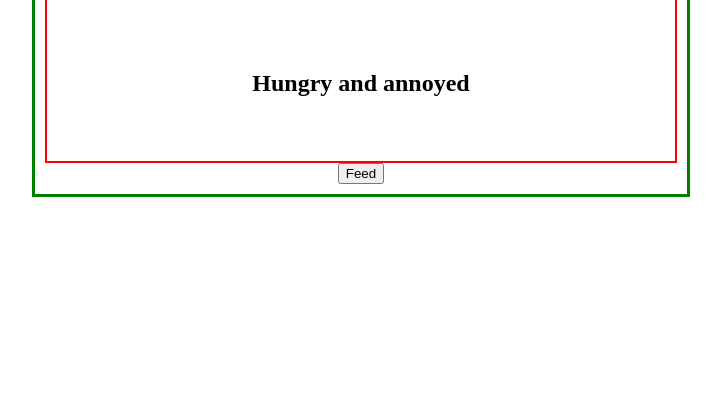
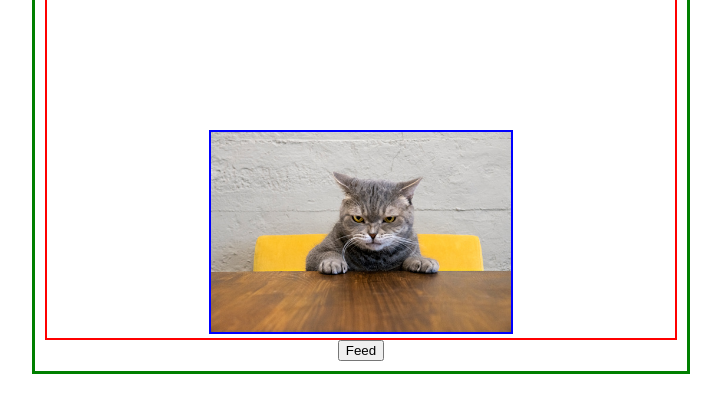
Before and after one commit to kevindabhi/cat-game, a plain HTML site: page index.html in a window 1280 px wide. Shown: the part 249-662 px from the top of the page, without its empty margins (279-1000 px from the left). Drawn offline with Linux system fonts and the light colour scheme.

Commit message:
updates on app

```diff
--- a/index.html
+++ b/index.html
@@ -13,7 +13,7 @@
     <h1> Your mission is to keep the cat fed and happy. That is all.</h1>
 <section  class=tomodachi id = "tomodachi">
     <h1>Cat status</h1>
-    <h2 id="tomodachi_status"></h2>
+    <img id="tomodachi_status" ></img>
 
 </section>
 <div class="buttons">
--- a/script.js
+++ b/script.js
@@ -40,10 +40,13 @@ class Character {
 
       else if (i > 0){ console.log('Currently at ' + (i));
       glacius.food-= 10;
-      document.getElementById("tomodachi_status").innerHTML = "Fed and Happy :)"
+      //document.getElementById("tomodachi_status").innerHTML = "Fed and Happy :)"
+      document.getElementById("tomodachi_status").src="happpy.jpg"
+
     }
 
     }, 1000);
+
 
    }
 
@@ -53,8 +56,8 @@ function hungry() {
 
   if (fd==0) {
     // console.log("hungry");
-    document.getElementById("tomodachi_status").innerHTML = "Hungry and annoyed";
-
+    //document.getElementById("tomodachi_status").innerHTML = "Hungry and annoyed";
+    document.getElementById("tomodachi_status").src="annoyed.jpg"
     fd++;
 
   }
--- a/style.css
+++ b/style.css
@@ -26,3 +26,9 @@
     text-align: center;
     margin-top: 10vh;
   }
+
+  img {
+    border: blue 2px solid;
+    max-width: 300px;
+    max-height: 300px;
+  }
```
Also changed, not shown: annoyed.jpg (added), happpy.jpg (added).
